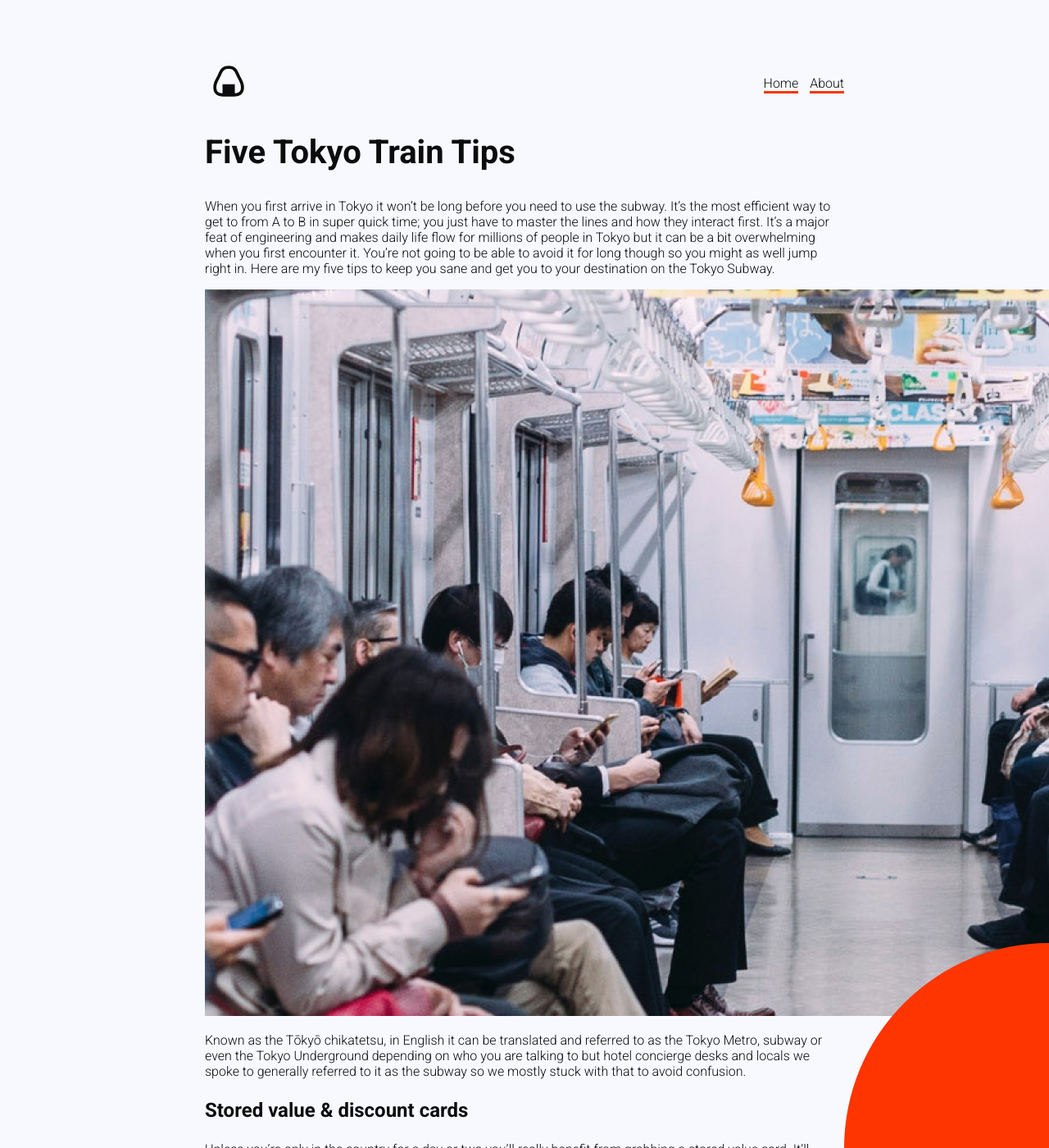
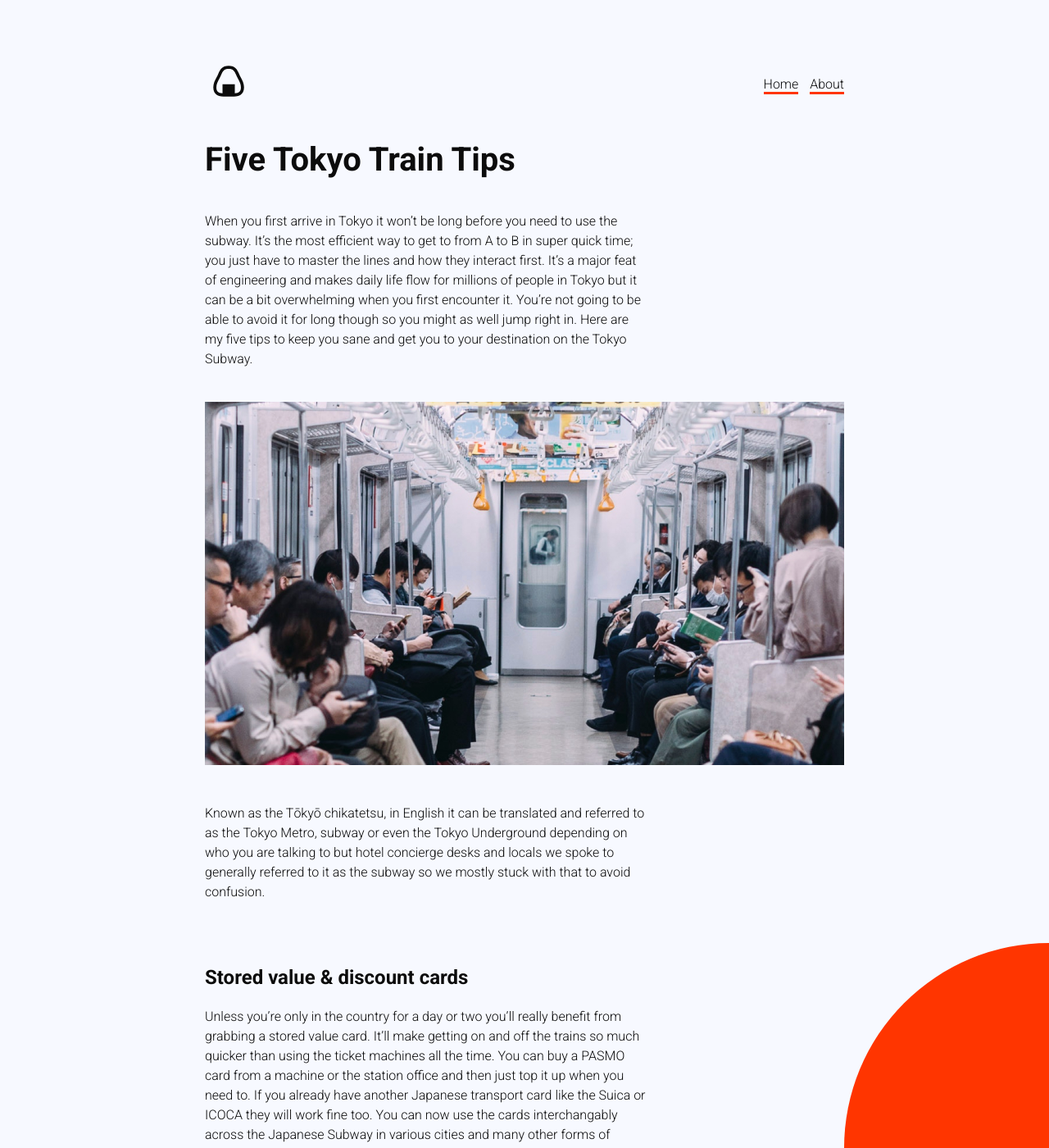
Before and after one commit to o-s-warren/anightinjapan, a Jekyll site: the page built from _posts/2021-02-15-five-tokyo-train-tips.markdown, in a window 1280 px wide and 1400 px high. Shown: the whole window at 82% size. Built offline with Jekyll 4.4.1, drawn with Linux system fonts in a browser that asks for light colours.

Commit message:
layout changes in posts

```diff
--- a/_layouts/post.html
+++ b/_layouts/post.html
@@ -4,4 +4,6 @@ layout: default
 
 <h2>{{ page.title }}</h2>
 
+<div class="post">
 {{ content }}
+</div>
--- a/assets/css/app.scss
+++ b/assets/css/app.scss
@@ -13,6 +13,9 @@ body {
   color: $black;
 
   font-family: $typography, Arial;
+  font-weight: 300;
+  line-height: 1.5;
+
   max-width: 780px;
   margin: 80px auto;
 }
@@ -74,5 +77,21 @@ div.circle {
   width: 500px;
   height: 500px;
   background-color: $red;
-  border-radius: 50%
+  border-radius: 50%;
 }
+
+div.post {
+  h3 {
+      margin-top: 80px;
+      line-height: 1;
+  }
+
+  p {
+    max-width: 540px;
+    margin-bottom: 40px;
+  }
+
+  img {
+    max-width: 780px;
+  }
+}
```
